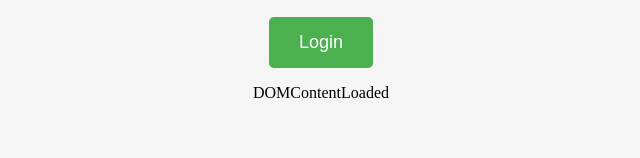
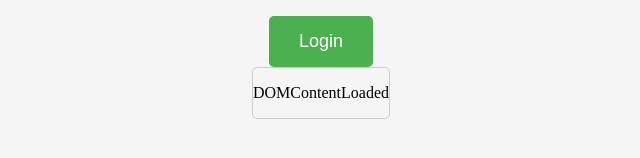
Before and after one commit to jc4p/kasra-nft-test, a website: page index.html in a window 1280 px wide. Shown: the part 368-526 px from the top of the page, 319-959 px from the left. Drawn offline with Linux system fonts and the light colour scheme.

Commit message:
Update styling on debug container

```diff
--- a/index.html
+++ b/index.html
@@ -45,6 +45,14 @@
 
         .login-button:hover {
             background-color: #45a049;
+        }
+
+        .debug-container {
+            margin-top: 20px;
+            margin: 0 auto;
+            max-width: 90vw;
+            border: 1px solid #ccc;
+            border-radius: 5px;
         }
     </style>
 </head>
```
